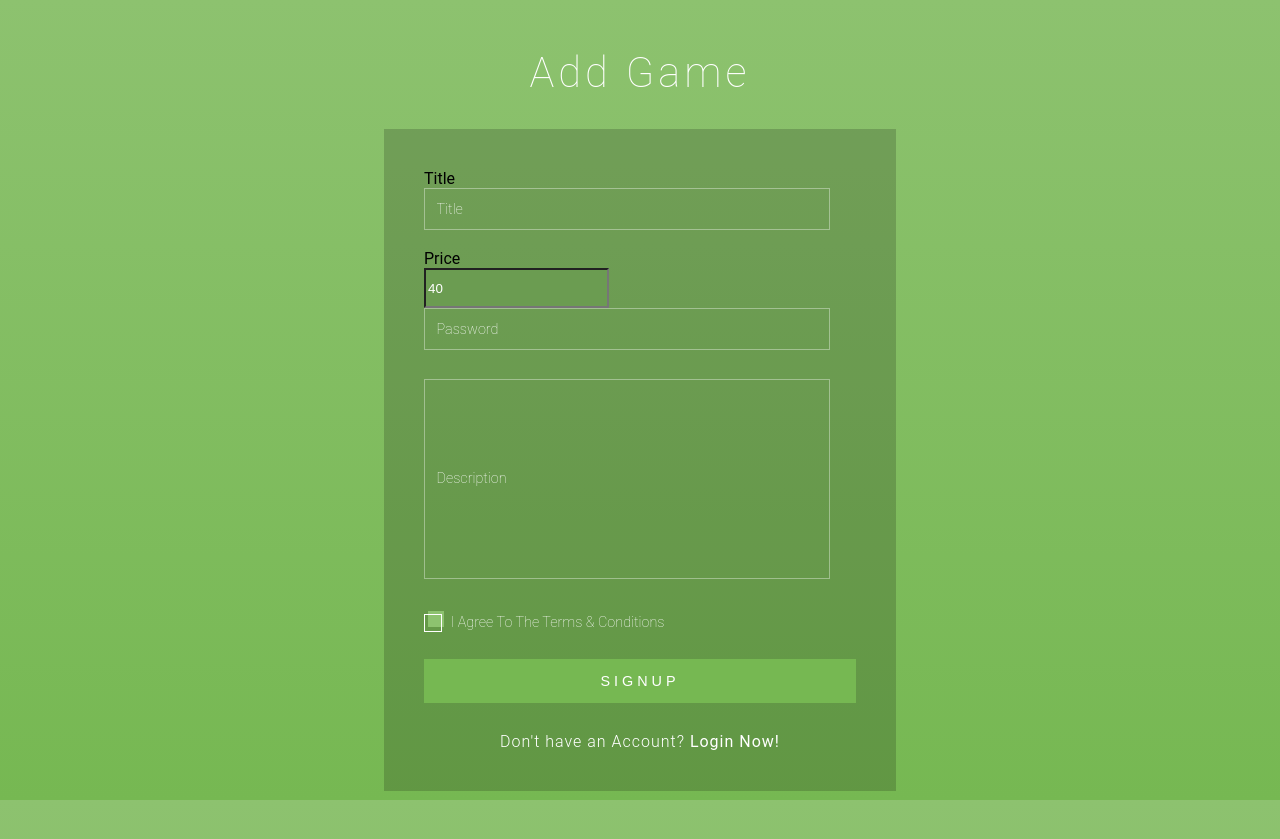
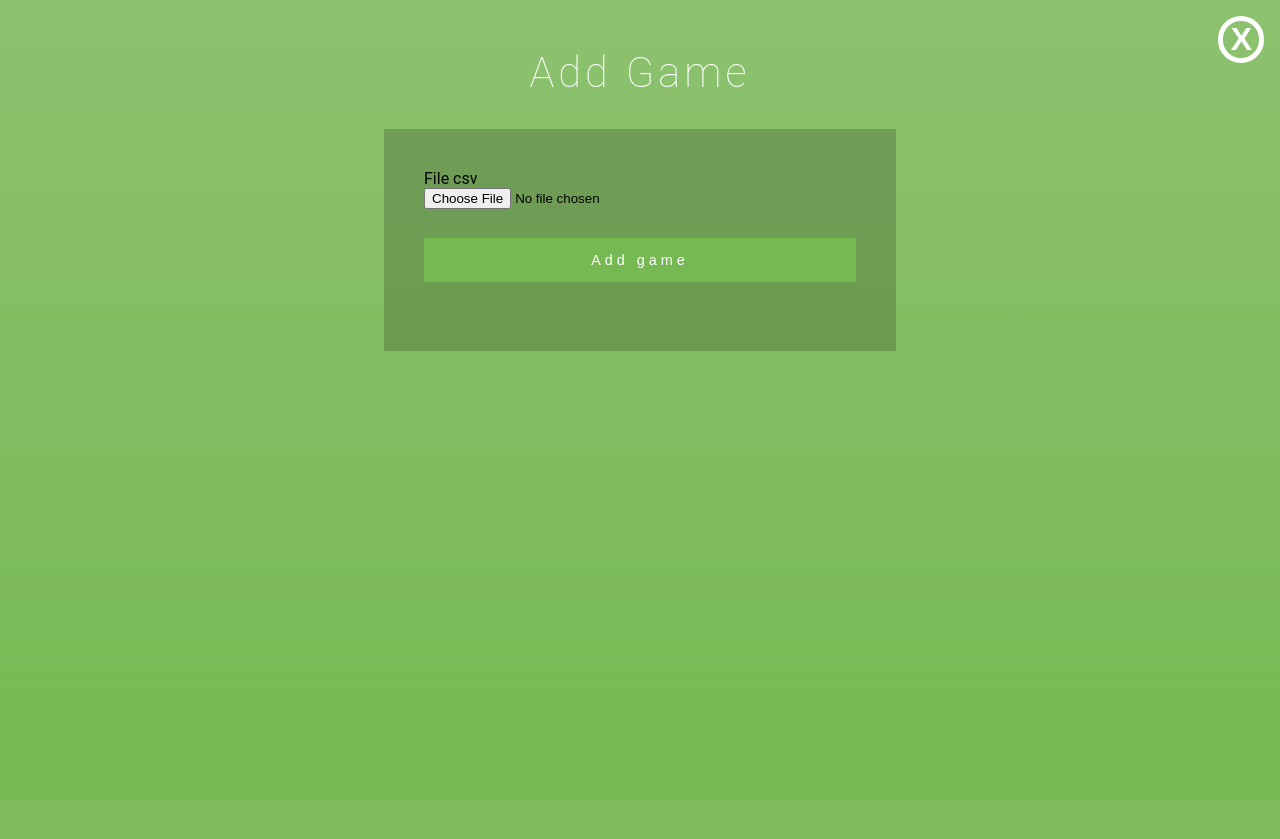
Before and after one commit to nm-hoang/php-mvc-smart, a PHP site: page /view/addgame.php in a window 1280 px wide. After the commit the page ends 351 px from the top, so only its background shows below. Run offline with PHP 8.4, Linux system fonts and the light colour scheme.

Commit message:
add file view add game

```diff
--- a/admin.php
+++ b/admin.php
@@ -6,6 +6,8 @@
             $controller ->login();
         }else if($_GET['action']=='card'){
             $controller -> viewCart();
+        }else if($_GET['action']=='addgame'){
+            $controller -> addgame();
         }
         else{
             $controller->logout();
--- a/controller/controller.php
+++ b/controller/controller.php
@@ -16,7 +16,8 @@
          $element = array("Title"=>$gameinfo['title'], "Price"=>$gameinfo['price']);
          array_push($_SESSION['cart'],$element);
         }
-       include 'view/viewgame.php';
+        include 'view/viewgame.php';
+        print_r($_SESSION['cart']);
     }
     public function addgame(){
       include 'view/addgame.php';
--- a/css/signupDesign.css
+++ b/css/addGameDesign.css
@@ -37,7 +37,19 @@ html, body, div, span, applet, object, iframe, h1, h2, h3, h4, h5, h6, p, blockq
     border-collapse: collapse;
     border-spacing: 0;
   }
-
+  .transition {
+    transition: all 0.3s ease-in-out;
+  }
+  .visibility-cart {
+    position: absolute;
+    color: #fff;
+    top: 0.5em;
+    right: 0.5em;
+    font:  bold 2em arial;
+    border: 0.16em solid #fff;
+    border-radius: 2.5em;
+    padding: 0 0.22em 0 0.25em ;
+  }
   /*-- start editing from here --*/
   a {
     text-decoration: none;
--- a/view/addgame.php
+++ b/view/addgame.php
@@ -5,31 +5,21 @@ License: Creative Commons Attribution 3.0 Unported
 License URL: http://creativecommons.org/licenses/by/3.0/
 -->
 
-<?php
-
-?>
-<link rel="stylesheet" href="css/signupDesign.css">
+<link rel="stylesheet" href="css/addGameDesign.css">
 	<!-- main -->
 	<div class="main-w3layouts wrapper">
 		<h1>Add game</h1>
 		<div class="main-agileinfo">
 			<div class="agileits-top">
+				<a href="index.php" class="visibility-cart transition is-open">X</a>
 				<form action="#" method="post">
-					<h3>Title</h3>
-					<input class="text" type="text" name="Username" placeholder="Title" required="">
-					</br><h3>Price</h3><input class="text price" type="number" name="price" placeholder="40" required stule="background: #6c9c51;">
-					<input class="text" type="password" name="password" placeholder="Password" required="">
-					<input style="height:200px;"class="text w3lpass" type="text" name="description" placeholder="Description" required="">
-					<div class="wthree-text">
-						<label class="anim">
-							<input type="checkbox" class="checkbox" required="">
-							<span>I Agree To The Terms & Conditions</span>
-						</label>
-						<div class="clear"> </div>
-					</div>
-					<input type="submit" value="SIGNUP">
+					<h3>File csv</h3>
+					<input  type="file" name="file"  required="">
+
+
+					<input type="submit" value="Add game">
 				</form>
-				<p>Don't have an Account? <a href="#"> Login Now!</a></p>
+
 			</div>
 		</div>
 		<!-- copyright -->
```
